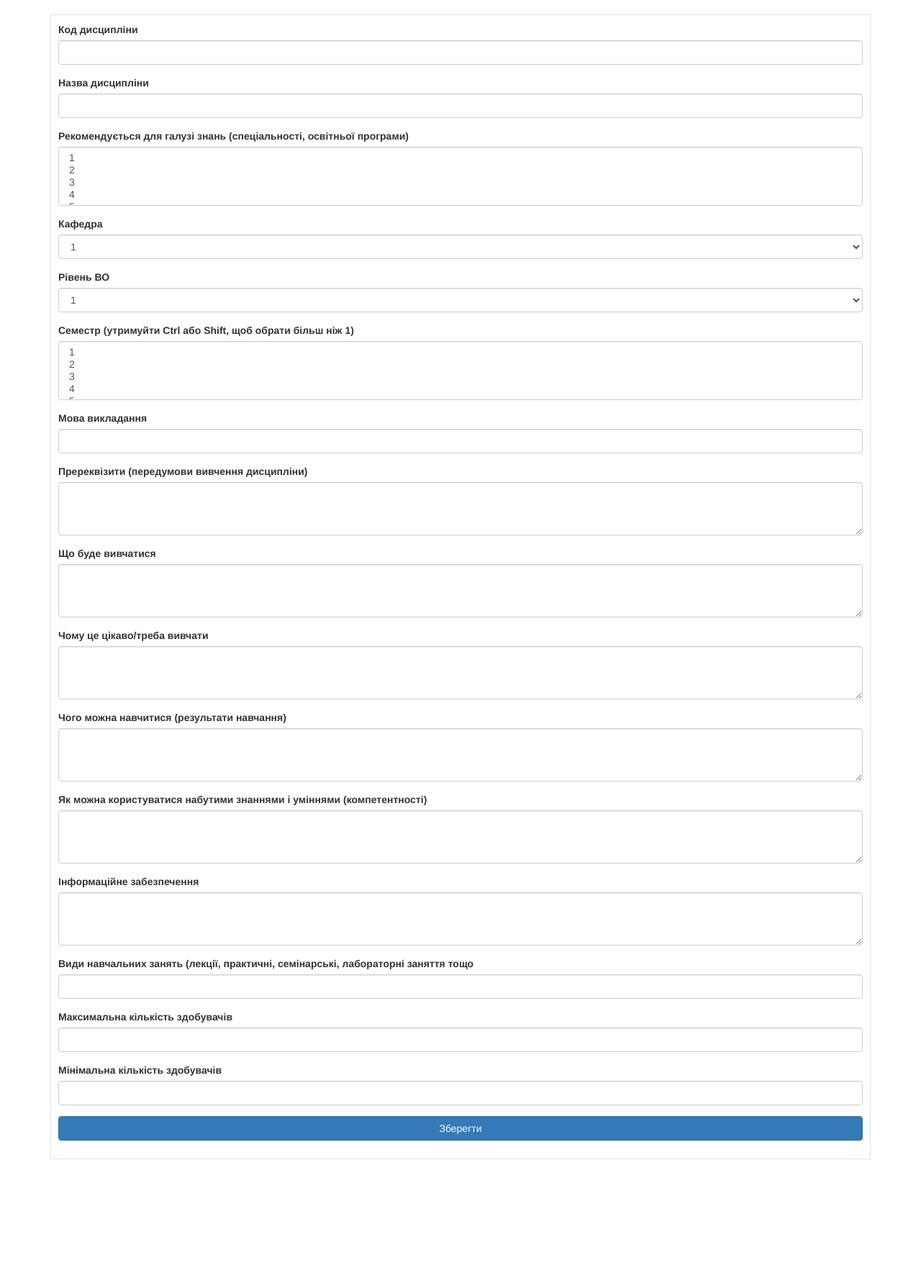
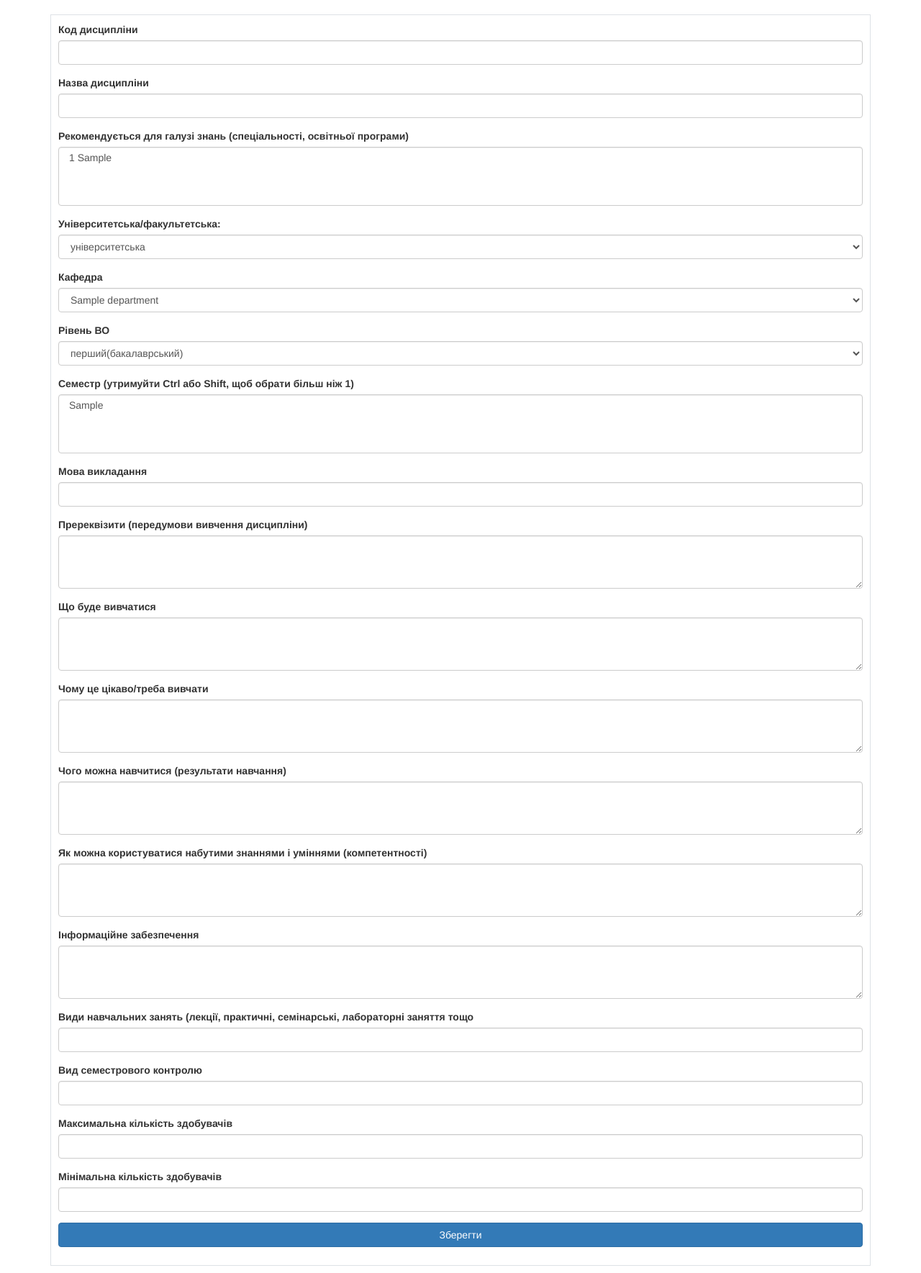
Before and after one commit to kotyaryks/information_system_selective_subjects, a Django app: page /subject/ in a window 1280 px wide. Shown: the part 64-1833 px from the top of the page at 72% size. Before the commit the page ends 1675 px from the top, so only its background shows below. Run offline with Django 4.2, Linux system fonts and the light colour scheme; tables that the repository leaves empty hold one stand-in row (values such as "Sample post"); some libraries are stand-ins or nearby versions.

Commit message:
Fixed subject model.

```diff
--- a/inform_sys_selective_subjects/admin.py
+++ b/inform_sys_selective_subjects/admin.py
@@ -13,5 +13,6 @@ class SubjectAdmin(admin.ModelAdmin):
 class SelectedSubjectsByStudentListAdmin(admin.ModelAdmin):
     search_fields = ['students', ]
     list_filter = ['subjects','academic_year',]
+    filter_horizontal = ['subjects']
 
 # Register your models here.
--- a/inform_sys_selective_subjects/templates/inform_sys_selective_subjects/lecturer_profile.html
+++ b/inform_sys_selective_subjects/templates/inform_sys_selective_subjects/lecturer_profile.html
@@ -35,6 +35,9 @@
                         <td><a href="{% url 'subject_view' subject.id %}">
                             {{ subject }}
                         </a></td>
+                        <td><a href="{% url 'subject_view' subject.id %}">
+                            Список студентів
+                        </a></td>
                     </tr>
                     </tbody>
                 </table>
--- a/inform_sys_selective_subjects/templates/inform_sys_selective_subjects/register_next.html
+++ b/inform_sys_selective_subjects/templates/inform_sys_selective_subjects/register_next.html
@@ -39,7 +39,7 @@
                         <div class="form-group">
                             <select name="majoring" class="form-control">
                                 {% for majoring in majorings_list %}
-                                    <option value="{{ majoring.id }}">{{ majoring.name }}</option>
+                                    <option value="{{ majoring.id }}">{{ majoring }}</option>
                                 {% endfor %}
                             </select>
                         </div>
--- a/inform_sys_selective_subjects/templates/inform_sys_selective_subjects/subject.html
+++ b/inform_sys_selective_subjects/templates/inform_sys_selective_subjects/subject.html
@@ -4,97 +4,101 @@
 {% block content %}
     <div class="container p-3 my-3 border">
         <form>
+
             <div class="form-group">
                 <label for="exampleFormControlInput1">Код дисципліни</label>
-                <input type="text" class="form-control" id="exampleFormControlInput1">
+                <input type="text" class="form-control" name="code">
             </div>
             <div class="form-group">
                 <label for="exampleFormControlInput1">Назва дисципліни</label>
-                <input type="text" class="form-control" id="exampleFormControlInput1">
+                <input type="text" class="form-control" name="name">
             </div>
             <div class="form-group">
                 <label for="exampleFormControlSelect2">Рекомендується для галузі знань (спеціальності, освітньої
                     програми)</label>
-                <select multiple class="form-control" id="exampleFormControlSelect2">
-                    <option>1</option>
-                    <option>2</option>
-                    <option>3</option>
-                    <option>4</option>
-                    <option>5</option>
+                <select multiple class="form-control" name="majoring">
+                    {% for majoring in majorings %}
+                        <option>{{ majoring }}</option>
+                    {% endfor %}
+                </select>
+            </div>
+            <div class="form-group">
+                <label for="exampleFormControlInput1">Університетська/факультетська:</label>
+                <select class="form-control" name="department">
+                    <option>університетська</option>
+                    <option>факультетська</option>
                 </select>
             </div>
             <div class="form-group">
                 <label for="exampleFormControlSelect1">Кафедра</label>
-                <select class="form-control" id="exampleFormControlSelect1">
-                    <option>1</option>
-                    <option>2</option>
-                    <option>3</option>
-                    <option>4</option>
-                    <option>5</option>
+                <select class="form-control" name="department">
+                    {% for department in departments %}
+                        <option>{{ department }}</option>
+                    {% endfor %}
                 </select>
             </div>
             <div class="form-group">
                 <label for="exampleFormControlSelect1">Рівень ВО</label>
-                <select class="form-control" id="exampleFormControlSelect1">
-                    <option>1</option>
-                    <option>2</option>
-                    <option>3</option>
-                    <option>4</option>
-                    <option>5</option>
+                <select class="form-control" name="level">
+                    <option>перший(бакалаврський)</option>
+                    <option>другий(магістерський)</option>
+                    <option>третій(освітньо-науковий)</option>
                 </select>
             </div>
             <div class="form-group">
                 <label for="exampleFormControlSelect2">Семестр (утримуйти Ctrl або Shift, щоб обрати більш ніж
                     1)</label>
-                <select multiple class="form-control" id="exampleFormControlSelect2">
-                    <option>1</option>
-                    <option>2</option>
-                    <option>3</option>
-                    <option>4</option>
-                    <option>5</option>
+                <select multiple class="form-control" name="semester">
+                    {% for semester in semesters %}
+                        <option>{{ semester }}</option>
+                    {% endfor %}
                 </select>
             </div>
             <div class="form-group">
                 <label for="exampleFormControlInput1">Мова викладання</label>
-                <input type="text" class="form-control" id="exampleFormControlInput1">
+                <input type="text" class="form-control" name="language">
             </div>
             <div class="form-group">
                 <label for="exampleFormControlTextarea1">Пререквізити (передумови вивчення дисципліни)</label>
-                <textarea class="form-control" id="exampleFormControlTextarea1" rows="3"></textarea>
+                <textarea class="form-control" name="preconditions" rows="3"></textarea>
             </div>
             <div class="form-group">
                 <label for="exampleFormControlTextarea1">Що буде вивчатися</label>
-                <textarea class="form-control" id="exampleFormControlTextarea1" rows="3"></textarea>
+                <textarea class="form-control" name="what_is_being_studied" rows="3"></textarea>
             </div>
             <div class="form-group">
                 <label for="exampleFormControlTextarea1">Чому це цікаво/треба вивчати</label>
-                <textarea class="form-control" id="exampleFormControlTextarea1" rows="3"></textarea>
+                <textarea class="form-control" name="why_should_be_studied" rows="3"></textarea>
             </div>
             <div class="form-group">
                 <label for="exampleFormControlTextarea1">Чого можна навчитися (результати навчання)</label>
-                <textarea class="form-control" id="exampleFormControlTextarea1" rows="3"></textarea>
+                <textarea class="form-control" name="what_can_be_learned" rows="3"></textarea>
             </div>
             <div class="form-group">
                 <label for="exampleFormControlTextarea1">Як можна користуватися набутими знаннями і уміннями
                     (компетентності)</label>
-                <textarea class="form-control" id="exampleFormControlTextarea1" rows="3"></textarea>
+                <textarea class="form-control" name="how_to_use" rows="3"></textarea>
             </div>
             <div class="form-group">
                 <label for="exampleFormControlTextarea1">Інформаційне забезпечення</label>
-                <textarea class="form-control" id="exampleFormControlTextarea1" rows="3"></textarea>
+                <textarea class="form-control" name="information_provision" rows="3"></textarea>
             </div>
             <div class="form-group">
                 <label for="exampleFormControlInput1">Види навчальних занять (лекції, практичні, семінарські,
                     лабораторні заняття тощо</label>
-                <input type="text" class="form-control" id="exampleFormControlInput1">
+                <input type="text" class="form-control" name="educational_activities_type">
+            </div>
+            <div class="form-group">
+                <label for="exampleFormControlInput1">Вид семестрового контролю</label>
+                <input type="text" class="form-control" name="semester_control_type">
             </div>
             <div class="form-group">
                 <label for="exampleFormControlInput1">Максимальна кількість здобувачів</label>
-                <input type="text" class="form-control" id="exampleFormControlInput1">
+                <input type="number" class="form-control" name="max_capacity">
             </div>
             <div class="form-group">
                 <label for="exampleFormControlInput1">Мінімальна кількість здобувачів</label>
-                <input type="text" class="form-control" id="exampleFormControlInput1">
+                <input type="number" class="form-control" name="min_capacity">
             </div>
             <div class="form-group">
                 <button type="submit" class="btn btn-primary btn-block">Зберегти</button>
--- a/inform_sys_selective_subjects/templates/inform_sys_selective_subjects/subject_view.html
+++ b/inform_sys_selective_subjects/templates/inform_sys_selective_subjects/subject_view.html
@@ -78,7 +78,7 @@
 
             <tr>
                 <td>Види навчальних занять (лекції, практичні, семінарські, лабораторні заняття тощо</td>
-                <td>{{ subject.semester_control_type }}</td>
+                <td>{{ subject.educational_activities_type }}</td>
             </tr>
 
             <tr>
--- a/inform_sys_selective_subjects/views.py
+++ b/inform_sys_selective_subjects/views.py
@@ -1,23 +1,23 @@
 from django.http import HttpResponse
+from django.shortcuts import render
 from django.template import loader
 
-from uni_structure.models import Department, Faculty, Majoring
+from uni_structure.models import Department, Faculty, Majoring, Semester
 from .models import Subject
 
 
 def home(request):
-    subjects = Subject.objects.all()
-    context = {
-        'subjects_list': subjects,
-    }
-    template = loader.get_template('inform_sys_selective_subjects/index.html')
-    return HttpResponse(template.render(context, request))
+    return render(request, 'inform_sys_selective_subjects/index.html')
 
 
 def subject(request):
-    subjects = Subject.objects.all()
+    majorings = Majoring.objects.all()
+    departments = Department.objects.all()
+    semesters = Semester.objects.all()
     context = {
-        'subjects_list': subjects,
+        'majorings': majorings,
+        'departments': departments,
+        'semesters': semesters,
     }
     template = loader.get_template('inform_sys_selective_subjects/subject.html')
     return HttpResponse(template.render(context, request))
--- a/uni_structure/forms.py
+++ b/uni_structure/forms.py
@@ -1,7 +1,3 @@
-from django.contrib.auth.forms import UserCreationForm
-from django.contrib.auth.models import User
-from django.shortcuts import render
-
 from django import forms
 
 from info_sys_users.models import Student
@@ -16,4 +12,4 @@ class LoginForm(forms.Form):
 class StudentForm(forms.ModelForm):
     class Meta:
         model = Student
-        fields = ('first_name', 'last_name', 'patronymic', 'majoring','level')
+        fields = ('first_name', 'last_name', 'patronymic', 'majoring', 'level')
```
Also changed, not shown: inform_sys_selective_subjects/forms.py (added, +13 -0 lines), inform_sys_selective_subjects/models.py (+9 -9 lines).
